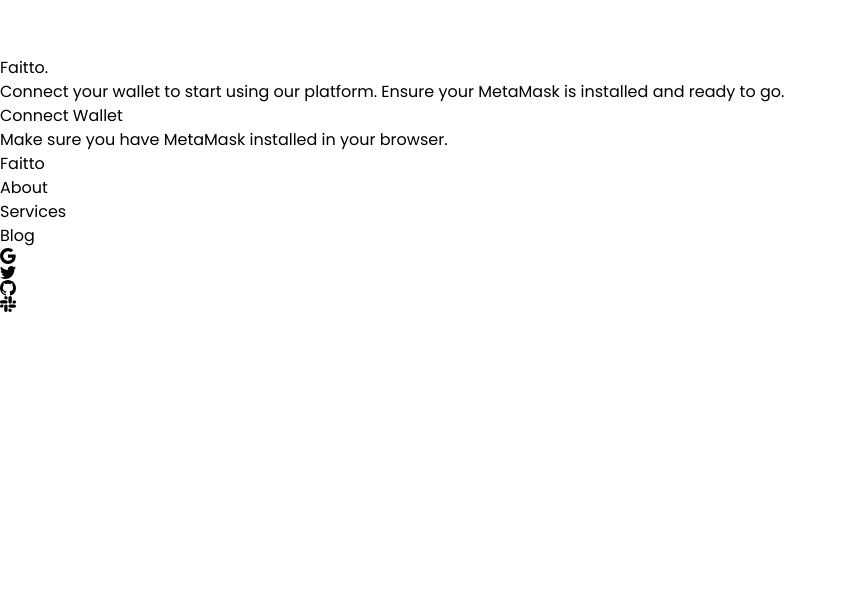
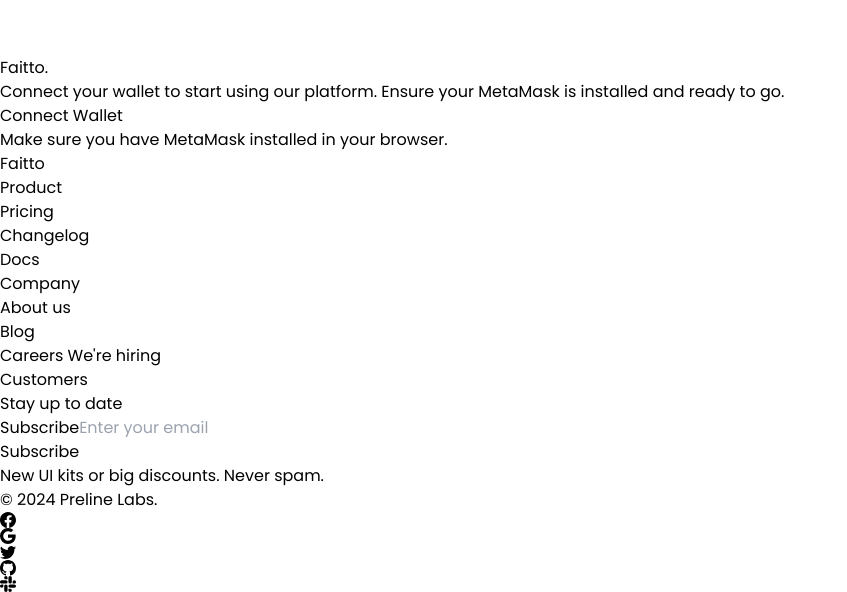
Before and after one commit to halas77/faitto, a React (Vite) app in the folder frontend/: page /connect-wallet in a window 1280 px wide. Shown: the part 1916-2508 px from the top of the page, without its empty margins (0-847 px from the left). Before the commit the page ends 2228 px from the top, so only its background shows below. Built offline with nearby package versions, Linux system fonts and the light colour scheme.

Commit message:
finish landing page

```diff
--- a/frontend/src/components/ContactForm.tsx
+++ b/frontend/src/components/ContactForm.tsx
@@ -38,8 +38,8 @@
     }
   };
   return (
-    <div className="flex flex-col rounded-xl border border-gray-300 p-4  sm:p-6 lg:p-8">
-      <h2 className="mb-8 text-2xl font-semibold text-gray-900 ">
+    <div className="flex flex-col rounded-xl border border-green-900 bg-green-800/10 backdrop-blur-sm p-4  sm:p-6 lg:p-8">
+      <h2 className="mb-8 text-2xl font-semibold text-gray-50 ">
         Send us an email
       </h2>
 
--- a/frontend/src/components/Footer.tsx
+++ b/frontend/src/components/Footer.tsx
@@ -1,10 +1,11 @@
 const Footer = () => {
   return (
-    <footer className="mt-auto w-full max-w-[85rem] py-10 px-4 sm:px-6 lg:px-8 mx-auto">
-      <div className="grid grid-cols-1 md:grid-cols-3 items-center gap-5">
-        <div>
+    <footer className=" bg-gray-950 w-full mt-20">
+      <div className="mt-auto w-full max-w-[85rem] py-10 px-4 sm:px-6 lg:px-8 lg:pt-20 mx-auto">
+        <div className="grid grid-cols-2 md:grid-cols-4 lg:grid-cols-5 gap-6">
+          <div className="col-span-full lg:col-span-1">
             <a
-            className="flex-none text-xl font-semibold text-black focus:outline-none"
+              className="flex-none text-xl font-semibold text-white focus:outline-none focus:opacity-80"
               href="#"
               aria-label="Brand"
             >
@@ -12,40 +13,135 @@
             </a>
           </div>
 
-        <ul className="text-center">
-          <li className="inline-block relative pe-8 last:pe-0 last-of-type:before:hidden before:absolute before:top-1/2 before:end-3 before:-translate-y-1/2 before:content-['/'] before:text-gray-300">
+          <div className="col-span-1">
+            <h4 className="font-semibold text-gray-100">Product</h4>
+
+            <div className="mt-3 grid space-y-3">
+              <p>
                 <a
-              className="inline-flex gap-x-2 text-sm text-gray-500 hover:text-gray-800 focus:outline-none focus:text-gray-800"
+                  className="inline-flex gap-x-2 text-gray-400 hover:text-gray-200 focus:outline-none focus:text-gray-200"
                   href="#"
                 >
-              About
+                  Pricing
                 </a>
-          </li>
-          <li className="inline-block relative pe-8 last:pe-0 last-of-type:before:hidden before:absolute before:top-1/2 before:end-3 before:-translate-y-1/2 before:content-['/'] before:text-gray-300">
+              </p>
+              <p>
                 <a
-              className="inline-flex gap-x-2 text-sm text-gray-500 hover:text-gray-800 focus:outline-none focus:text-gray-800"
+                  className="inline-flex gap-x-2 text-gray-400 hover:text-gray-200 focus:outline-none focus:text-gray-200"
                   href="#"
                 >
-              Services
+                  Changelog
                 </a>
-          </li>
-          <li className="inline-block relative pe-8 last:pe-0 last-of-type:before:hidden before:absolute before:top-1/2 before:end-3 before:-translate-y-1/2 before:content-['/'] before:text-gray-300">
+              </p>
+              <p>
                 <a
-              className="inline-flex gap-x-2 text-sm text-gray-500 hover:text-gray-800 focus:outline-none focus:text-gray-800"
+                  className="inline-flex gap-x-2 text-gray-400 hover:text-gray-200 focus:outline-none focus:text-gray-200"
+                  href="#"
+                >
+                  Docs
+                </a>
+              </p>
+            </div>
+          </div>
+
+          <div className="col-span-1">
+            <h4 className="font-semibold text-gray-100">Company</h4>
+
+            <div className="mt-3 grid space-y-3">
+              <p>
+                <a
+                  className="inline-flex gap-x-2 text-gray-400 hover:text-gray-200 focus:outline-none focus:text-gray-200"
+                  href="#"
+                >
+                  About us
+                </a>
+              </p>
+              <p>
+                <a
+                  className="inline-flex gap-x-2 text-gray-400 hover:text-gray-200 focus:outline-none focus:text-gray-200"
                   href="#"
                 >
                   Blog
                 </a>
-          </li>
-        </ul>
+              </p>
+              <p>
+                <a
+                  className="inline-flex gap-x-2 text-gray-400 hover:text-gray-200 focus:outline-none focus:text-gray-200"
+                  href="#"
+                >
+                  Careers
+                </a>{" "}
+                <span className="inline-block ms-1 text-xs bg-blue-700 text-white py-1 px-2 rounded-lg">
+                  We're hiring
+                </span>
+              </p>
+              <p>
+                <a
+                  className="inline-flex gap-x-2 text-gray-400 hover:text-gray-200 focus:outline-none focus:text-gray-200"
+                  href="#"
+                >
+                  Customers
+                </a>
+              </p>
+            </div>
+          </div>
 
-        <div className="md:text-end space-x-2">
+          <div className="col-span-2">
+            <h4 className="font-semibold text-gray-100">Stay up to date</h4>
+
+            <form>
+              <div className="mt-4 flex flex-col items-center gap-2 sm:flex-row sm:gap-3 bg-white rounded-lg p-2">
+                <div className="w-full">
+                  <label className="sr-only">Subscribe</label>
+                  <input
+                    type="text"
+                    id="hero-input"
+                    name="hero-input"
+                    className="py-3 px-4 block w-full border-transparent rounded-lg text-sm focus:border-blue-500 focus:ring-blue-500 disabled:opacity-50 disabled:pointer-events-none"
+                    placeholder="Enter your email"
+                  />
+                </div>
                 <a
-            className="size-8 inline-flex justify-center items-center gap-x-2 text-sm font-semibold rounded-full border border-transparent text-gray-500 hover:bg-gray-50 focus:outline-none focus:bg-gray-50 disabled:opacity-50 disabled:pointer-events-none"
+                  className="w-full sm:w-auto whitespace-nowrap p-3 inline-flex justify-center items-center gap-x-2 text-sm font-medium rounded-lg border border-transparent bg-blue-600 text-white hover:bg-blue-700 focus:outline-none focus:bg-blue-700 disabled:opacity-50 disabled:pointer-events-none"
+                  href="#"
+                >
+                  Subscribe
+                </a>
+              </div>
+              <p className="mt-3 text-sm text-gray-400">
+                New UI kits or big discounts. Never spam.
+              </p>
+            </form>
+          </div>
+        </div>
+
+        <div className="mt-5 sm:mt-12 grid gap-y-2 sm:gap-y-0 sm:flex sm:justify-between sm:items-center">
+          <div className="flex justify-between items-center">
+            <p className="text-sm text-gray-400">© 2024 Preline Labs.</p>
+          </div>
+
+          <div>
+            <a
+              className="size-10 inline-flex justify-center items-center gap-x-2 text-sm font-semibold rounded-lg border border-transparent text-white hover:bg-white/10 focus:outline-none focus:bg-white/10 disabled:opacity-50 disabled:pointer-events-none"
               href="#"
             >
               <svg
-              className="shrink-0 size-3.5"
+                className="shrink-0 size-4"
+                xmlns="http://www.w3.org/2000/svg"
+                width="16"
+                height="16"
+                fill="currentColor"
+                viewBox="0 0 16 16"
+              >
+                <path d="M16 8.049c0-4.446-3.582-8.05-8-8.05C3.58 0-.002 3.603-.002 8.05c0 4.017 2.926 7.347 6.75 7.951v-5.625h-2.03V8.05H6.75V6.275c0-2.017 1.195-3.131 3.022-3.131.876 0 1.791.157 1.791.157v1.98h-1.009c-.993 0-1.303.621-1.303 1.258v1.51h2.218l-.354 2.326H9.25V16c3.824-.604 6.75-3.934 6.75-7.951z" />
+              </svg>
+            </a>
+            <a
+              className="size-10 inline-flex justify-center items-center gap-x-2 text-sm font-semibold rounded-lg border border-transparent text-white hover:bg-white/10 focus:outline-none focus:bg-white/10 disabled:opacity-50 disabled:pointer-events-none"
+              href="#"
+            >
+              <svg
+                className="shrink-0 size-4"
                 xmlns="http://www.w3.org/2000/svg"
                 width="16"
                 height="16"
@@ -56,11 +152,11 @@
               </svg>
             </a>
             <a
-            className="size-8 inline-flex justify-center items-center gap-x-2 text-sm font-semibold rounded-full border border-transparent text-gray-500 hover:bg-gray-50 focus:outline-none focus:bg-gray-50 disabled:opacity-50 disabled:pointer-events-none"
+              className="size-10 inline-flex justify-center items-center gap-x-2 text-sm font-semibold rounded-lg border border-transparent text-white hover:bg-white/10 focus:outline-none focus:bg-white/10 disabled:opacity-50 disabled:pointer-events-none"
               href="#"
             >
               <svg
-              className="shrink-0 size-3.5"
+                className="shrink-0 size-4"
                 xmlns="http://www.w3.org/2000/svg"
                 width="16"
                 height="16"
@@ -71,11 +167,11 @@
               </svg>
             </a>
             <a
-            className="size-8 inline-flex justify-center items-center gap-x-2 text-sm font-semibold rounded-full border border-transparent text-gray-500 hover:bg-gray-50 focus:outline-none focus:bg-gray-50 disabled:opacity-50 disabled:pointer-events-none"
+              className="size-10 inline-flex justify-center items-center gap-x-2 text-sm font-semibold rounded-lg border border-transparent text-white hover:bg-white/10 focus:outline-none focus:bg-white/10 disabled:opacity-50 disabled:pointer-events-none"
               href="#"
             >
               <svg
-              className="shrink-0 size-3.5"
+                className="shrink-0 size-4"
                 xmlns="http://www.w3.org/2000/svg"
                 width="16"
                 height="16"
@@ -86,11 +182,11 @@
               </svg>
             </a>
             <a
-            className="size-8 inline-flex justify-center items-center gap-x-2 text-sm font-semibold rounded-full border border-transparent text-gray-500 hover:bg-gray-50 focus:outline-none focus:bg-gray-50 disabled:opacity-50 disabled:pointer-events-none"
+              className="size-10 inline-flex justify-center items-center gap-x-2 text-sm font-semibold rounded-lg border border-transparent text-white hover:bg-white/10 focus:outline-none focus:bg-white/10 disabled:opacity-50 disabled:pointer-events-none"
               href="#"
             >
               <svg
-              className="shrink-0 size-3.5"
+                className="shrink-0 size-4"
                 xmlns="http://www.w3.org/2000/svg"
                 width="16"
                 height="16"
@@ -102,6 +198,7 @@
             </a>
           </div>
         </div>
+      </div>
     </footer>
   );
 };
--- a/frontend/src/components/SocialLinks.tsx
+++ b/frontend/src/components/SocialLinks.tsx
@@ -1,9 +1,9 @@
 const SocialLinks = () => {
   return (
-    <div className="divide-y divide-gray-200">
+    <div className="divide-y divide-green-900/50">
       <div className="flex gap-x-7 py-6">
         <svg
-          className="shrink-0 size-6 mt-1.5 text-gray-800"
+          className="shrink-0 size-6 mt-1.5 text-gray-200"
           xmlns="http://www.w3.org/2000/svg"
           width="24"
           height="24"
@@ -19,12 +19,12 @@
           <path d="M12 17h.01" />
         </svg>
         <div className="grow">
-          <h3 className="font-semibold text-gray-800">Knowledgebase</h3>
-          <p className="mt-1 text-sm text-gray-500">
+          <h3 className="font-semibold text-gray-200">Knowledgebase</h3>
+          <p className="mt-1 text-sm text-gray-300">
             We're here to help with any questions or code.
           </p>
           <a
-            className="mt-2 inline-flex items-center gap-x-2 text-sm font-medium text-gray-600 hover:text-gray-800 focus:outline-none focus:text-gray-800"
+            className="mt-2 inline-flex items-center gap-x-2 text-sm font-medium text-gray-50 hover:text-gray-200 focus:outline-none focus:text-gray-200"
             href="#"
           >
             Contact support
@@ -49,7 +49,7 @@
 
       <div className="flex gap-x-7 py-6">
         <svg
-          className="shrink-0 size-6 mt-1.5 text-gray-800"
+          className="shrink-0 size-6 mt-1.5 text-gray-200"
           xmlns="http://www.w3.org/2000/svg"
           width="24"
           height="24"
@@ -64,12 +64,12 @@
           <path d="M18 9h2a2 2 0 0 1 2 2v11l-4-4h-6a2 2 0 0 1-2-2v-1" />
         </svg>
         <div className="grow">
-          <h3 className="font-semibold text-gray-800">FAQ</h3>
-          <p className="mt-1 text-sm text-gray-500">
+          <h3 className="font-semibold text-gray-200">FAQ</h3>
+          <p className="mt-1 text-sm text-gray-300">
             Search our FAQ for answers to anything you might ask.
           </p>
           <a
-            className="mt-2 inline-flex items-center gap-x-2 text-sm font-medium text-gray-600 hover:text-gray-800 focus:outline-none focus:text-gray-800"
+            className="mt-2 inline-flex items-center gap-x-2 text-sm font-medium text-gray-50 hover:text-gray-200 focus:outline-none focus:text-gray-200"
             href="#"
           >
             Visit FAQ
@@ -94,7 +94,7 @@
 
       <div className=" flex gap-x-7 py-6">
         <svg
-          className="shrink-0 size-6 mt-1.5 text-gray-800"
+          className="shrink-0 size-6 mt-1.5 text-gray-200"
           xmlns="http://www.w3.org/2000/svg"
           width="24"
           height="24"
@@ -110,15 +110,15 @@
           <rect width="18" height="18" x="3" y="3" rx="2" ry="2" />
         </svg>
         <div className="grow">
-          <h3 className="font-semibold text-gray-800">About us</h3>
-          <p className="mt-1 text-sm text-gray-500">
+          <h3 className="font-semibold text-gray-200">About us</h3>
+          <p className="mt-1 text-sm text-gray-300">
             Check out our company history.
           </p>
           <a
-            className="mt-2 inline-flex items-center gap-x-2 text-sm font-medium text-gray-600 hover:text-gray-800 focus:outline-none focus:text-gray-800"
+            className="mt-2 inline-flex items-center gap-x-2 text-sm font-medium text-gray-50 hover:text-gray-200 focus:outline-none focus:text-gray-200"
             href="#"
           >
-
+            Contact us
             <svg
               className="shrink-0 size-2.5 transition ease-in-out group-hover:translate-x-1 group-focus:translate-x-1"
               width="16"
@@ -140,7 +140,7 @@
 
       <div className=" flex gap-x-7 py-6">
         <svg
-          className="shrink-0 size-6 mt-1.5 text-gray-800"
+          className="shrink-0 size-6 mt-1.5 text-gray-200"
           xmlns="http://www.w3.org/2000/svg"
           width="24"
           height="24"
@@ -155,12 +155,12 @@
           <path d="m22 10-8.97 5.7a1.94 1.94 0 0 1-2.06 0L2 10" />
         </svg>
         <div className="grow">
-          <h3 className="font-semibold text-gray-800">Contact us by email</h3>
-          <p className="mt-1 text-sm text-gray-500">
+          <h3 className="font-semibold text-gray-200">Contact us by email</h3>
+          <p className="mt-1 text-sm text-gray-300">
             If you wish to write us an email instead please use
           </p>
           <a
-            className="mt-2 inline-flex items-center gap-x-2 text-sm font-medium text-gray-600 hover:text-gray-800 focus:outline-none focus:text-gray-800"
+            className="mt-2 inline-flex items-center gap-x-2 text-sm font-medium text-gray-50 hover:text-gray-200 focus:outline-none focus:text-gray-200"
             href="#"
           >
             example@site.com
```
Also changed, not shown: frontend/src/components/About.tsx (+48 -4 lines), frontend/src/components/Contact.tsx (+8 -15 lines), frontend/src/components/Service.tsx (+75 -64 lines), frontend/src/pages/HomePage.tsx (+4 -3 lines). Lines whose indentation alone changed are shown as unchanged.
